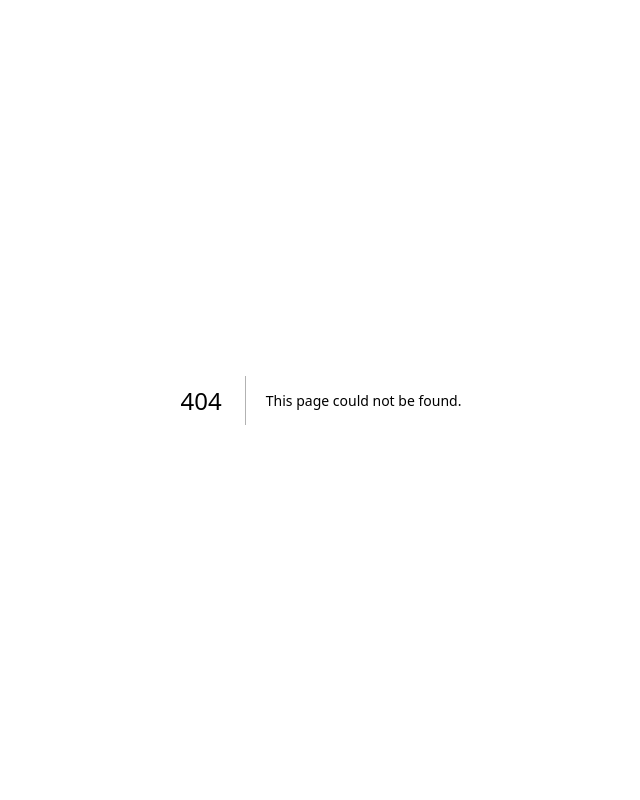
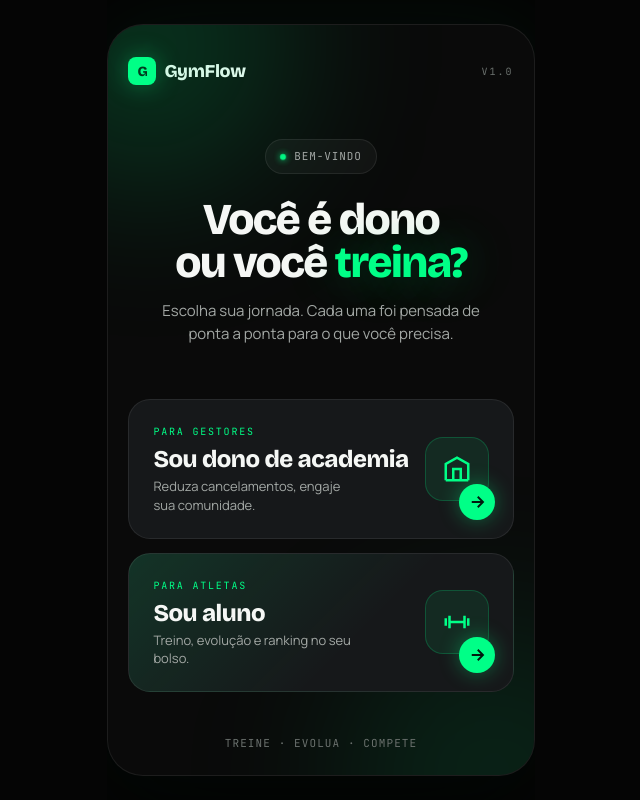
Before and after one commit to Chee-Datakhalee/GymFlow, a Next.js app: page /escolha in a window 1280 px wide. Before the commit this address had no page. Shown: the whole page, without its empty margins (319-959 px from the left). Built offline with nearby package versions, Linux system fonts and the light colour scheme.

Commit message:
Create page.tsx

```diff
--- /dev/null
+++ b/app/escolha/page.tsx
@@ -0,0 +1,111 @@
+export const dynamic = 'force-static'
+
+export default function EscolhaPage() {
+  return (
+    <>
+      <style>{`
+        @import url('https://fonts.googleapis.com/css2?family=Bricolage+Grotesque:opsz,wght@12..96,400;12..96,600;12..96,700;12..96,800&family=JetBrains+Mono:wght@400;500&family=Manrope:wght@400;500;600;700;800&display=swap');
+        *{box-sizing:border-box;-webkit-tap-highlight-color:transparent}
+        html,body{margin:0;padding:0;background:#050505;color:#f5f7f5;font-family:'Manrope',sans-serif;-webkit-font-smoothing:antialiased;overflow-x:hidden;min-height:100vh;display:flex;justify-content:center}
+        :root{--bg:#0a0a0a;--bg-card:#16181a;--neon:#00FF87;--neon-glow:rgba(0,255,135,0.35);--text:#f5f7f5;--text-dim:#a3a8a5;--text-mute:#6b716e;--border:rgba(255,255,255,0.08);--glass:rgba(255,255,255,0.04)}
+        .app{width:100%;max-width:430px;min-height:100vh;background:var(--bg);position:relative;overflow:hidden;display:flex;flex-direction:column;padding:24px 20px;justify-content:space-between}
+        @media(min-width:500px){body{padding:24px 0}.app{min-height:calc(100vh - 48px);border-radius:36px;border:1px solid var(--border);box-shadow:0 40px 120px rgba(0,0,0,0.6),0 0 80px rgba(0,255,135,0.05)}}
+        .logo{display:inline-flex;align-items:center;gap:8px;font-family:'Bricolage Grotesque',sans-serif;font-weight:800;font-size:18px;letter-spacing:-0.02em;text-decoration:none;color:inherit}
+        .logo-mark{width:28px;height:28px;border-radius:8px;background:var(--neon);display:grid;place-items:center;color:#001a0e;font-weight:900;font-size:14px;box-shadow:0 0 24px var(--neon-glow)}
+        .choice-top{display:flex;align-items:center;justify-content:space-between;padding-top:8px}
+        .choice-eyebrow{font-family:'JetBrains Mono',monospace;font-size:10px;letter-spacing:0.2em;text-transform:uppercase;color:var(--text-mute)}
+        .choice-hero{text-align:center;padding:48px 0 16px;position:relative;z-index:2}
+        .pill-row{display:inline-flex;align-items:center;gap:8px;padding:8px 14px;border-radius:100px;border:1px solid var(--border);background:var(--glass);font-size:11px;color:var(--text-dim);font-family:'JetBrains Mono',monospace;letter-spacing:0.08em;margin-bottom:24px}
+        .pill-dot{width:6px;height:6px;border-radius:50%;background:var(--neon);box-shadow:0 0 8px var(--neon);animation:pulse 1.8s infinite}
+        @keyframes pulse{0%,100%{opacity:1;transform:scale(1)}50%{opacity:0.5;transform:scale(0.85)}}
+        h1{margin:0;font-family:'Bricolage Grotesque',sans-serif;font-weight:800;font-size:44px;line-height:0.98;letter-spacing:-0.035em;margin-bottom:16px}
+        h1 em{font-style:normal;color:var(--neon);text-shadow:0 0 50px var(--neon-glow)}
+        .choice-hero p{color:var(--text-dim);font-size:15px;max-width:320px;margin:0 auto}
+        .choice-cards{display:grid;gap:14px;padding:32px 0 20px;position:relative;z-index:2}
+        .choice-card{position:relative;border-radius:22px;overflow:hidden;background:var(--bg-card);border:1px solid var(--border);padding:24px;display:grid;grid-template-columns:1fr auto;align-items:center;gap:16px;transition:transform 0.2s ease,border-color 0.2s,box-shadow 0.2s;cursor:pointer;text-decoration:none;color:inherit}
+        .choice-card:hover{transform:translateY(-3px);border-color:rgba(0,255,135,0.5);box-shadow:0 20px 60px -20px var(--neon-glow)}
+        .choice-card-aluno{background:linear-gradient(135deg,rgba(0,255,135,0.12) 0%,rgba(0,255,135,0) 60%),var(--bg-card)}
+        .choice-card-label{font-family:'JetBrains Mono',monospace;font-size:10px;letter-spacing:0.18em;text-transform:uppercase;color:var(--neon);margin-bottom:8px}
+        h2{margin:0;font-family:'Bricolage Grotesque',sans-serif;font-weight:800;font-size:24px;line-height:1;letter-spacing:-0.02em;margin-bottom:6px}
+        .choice-card p{font-size:13px;color:var(--text-dim);line-height:1.4;max-width:200px}
+        .choice-card-icon{width:64px;height:64px;border-radius:18px;background:rgba(0,255,135,0.08);border:1px solid rgba(0,255,135,0.2);display:grid;place-items:center;flex-shrink:0}
+        .choice-card-icon svg{width:30px;height:30px;stroke:var(--neon);stroke-width:2;fill:none}
+        .choice-card-arrow{position:absolute;bottom:18px;right:18px;width:36px;height:36px;border-radius:50%;background:var(--neon);display:grid;place-items:center;box-shadow:0 0 20px var(--neon-glow)}
+        .choice-card-arrow svg{width:18px;height:18px;stroke:#001a0e;stroke-width:2.5;fill:none}
+        .glow-tl,.glow-br{position:absolute;border-radius:50%;filter:blur(80px);pointer-events:none;z-index:1}
+        .glow-tl{width:280px;height:280px;background:rgba(0,255,135,0.18);top:-120px;left:-100px}
+        .glow-br{width:320px;height:320px;background:rgba(0,255,135,0.1);bottom:-160px;right:-120px}
+        .choice-footer{text-align:center;color:var(--text-mute);font-size:11px;padding-top:16px;position:relative;z-index:2;font-family:'JetBrains Mono',monospace;letter-spacing:0.1em}
+        canvas{position:absolute;inset:0;z-index:0;pointer-events:none}
+      `}</style>
+
+      <div className="app">
+        <canvas id="particles" />
+        <div className="glow-tl" />
+        <div className="glow-br" />
+
+        <header className="choice-top">
+          <a className="logo" href="/">
+            <span className="logo-mark">G</span>
+            GymFlow
+          </a>
+          <span className="choice-eyebrow">v1.0</span>
+        </header>
+
+        <section className="choice-hero">
+          <div className="pill-row">
+            <span className="pill-dot" />
+            BEM-VINDO
+          </div>
+          <h1>Você é dono<br />ou você <em>treina?</em></h1>
+          <p>Escolha sua jornada. Cada uma foi pensada de ponta a ponta para o que você precisa.</p>
+        </section>
+
+        <section className="choice-cards">
+          <a className="choice-card choice-card-academia" href="/academia">
+            <div>
+              <div className="choice-card-label">Para gestores</div>
+              <h2>Sou dono de academia</h2>
+              <p>Reduza cancelamentos, engaje sua comunidade.</p>
+            </div>
+            <div className="choice-card-icon">
+              <svg viewBox="0 0 24 24"><path d="M3 21V8l9-5 9 5v13"/><path d="M9 21V12h6v9"/><path d="M3 21h18"/></svg>
+            </div>
+            <div className="choice-card-arrow"><svg viewBox="0 0 24 24"><path d="M5 12h14M13 5l7 7-7 7"/></svg></div>
+          </a>
+
+          <a className="choice-card choice-card-aluno" href="/aluno-lp">
+            <div>
+              <div className="choice-card-label">Para atletas</div>
+              <h2>Sou aluno</h2>
+              <p>Treino, evolução e ranking no seu bolso.</p>
+            </div>
+            <div className="choice-card-icon">
+              <svg viewBox="0 0 24 24"><path d="M6 7v10M3 9v6M18 7v10M21 9v6M6 12h12"/></svg>
+            </div>
+            <div className="choice-card-arrow"><svg viewBox="0 0 24 24"><path d="M5 12h14M13 5l7 7-7 7"/></svg></div>
+          </a>
+        </section>
+
+        <footer className="choice-footer">
+          <span>TREINE · EVOLUA · COMPETE</span>
+        </footer>
+      </div>
+
+      <script dangerouslySetInnerHTML={{ __html: `
+        (function(){
+          const canvas=document.getElementById('particles');
+          const ctx=canvas.getContext('2d');
+          const DPR=Math.min(window.devicePixelRatio||1,2);
+          let W,H,particles=[];
+          const COUNT=36;
+          function resize(){const rect=canvas.getBoundingClientRect();W=rect.width;H=rect.height;canvas.width=W*DPR;canvas.height=H*DPR;ctx.setTransform(DPR,0,0,DPR,0,0)}
+          function reset(p){p.x=Math.random()*W;p.y=Math.random()*H;p.vx=(Math.random()-0.5)*0.15;p.vy=-0.15-Math.random()*0.25;p.r=0.6+Math.random()*1.6;p.a=0.2+Math.random()*0.6;p.tw=Math.random()*Math.PI*2}
+          function init(){resize();particles=[];for(let i=0;i<COUNT;i++){const p={};reset(p);p.y=Math.random()*H;particles.push(p)}}
+          function tick(){ctx.clearRect(0,0,W,H);for(const p of particles){p.x+=p.vx;p.y+=p.vy;p.tw+=0.03;if(p.y<-10||p.x<-10||p.x>W+10)reset(p);const a=p.a*(0.6+0.4*Math.sin(p.tw));ctx.beginPath();ctx.fillStyle='rgba(0,255,135,'+a+')';ctx.shadowBlur=8;ctx.shadowColor='rgba(0,255,135,0.6)';ctx.arc(p.x,p.y,p.r,0,Math.PI*2);ctx.fill()}requestAnimationFrame(tick)}
+          window.addEventListener('resize',init);init();requestAnimationFrame(tick);
+        })();
+      `}} />
+    </>
+  )
+}
```
